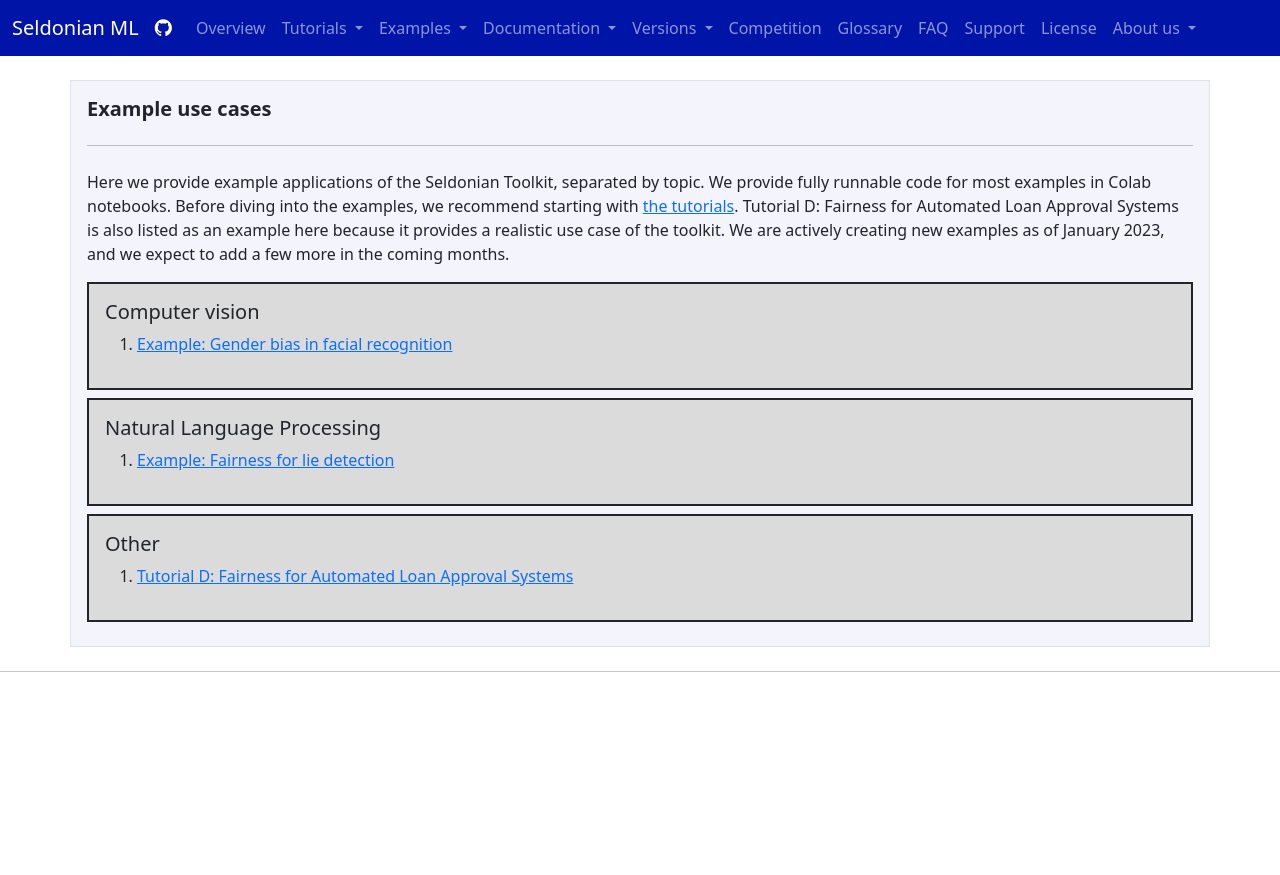
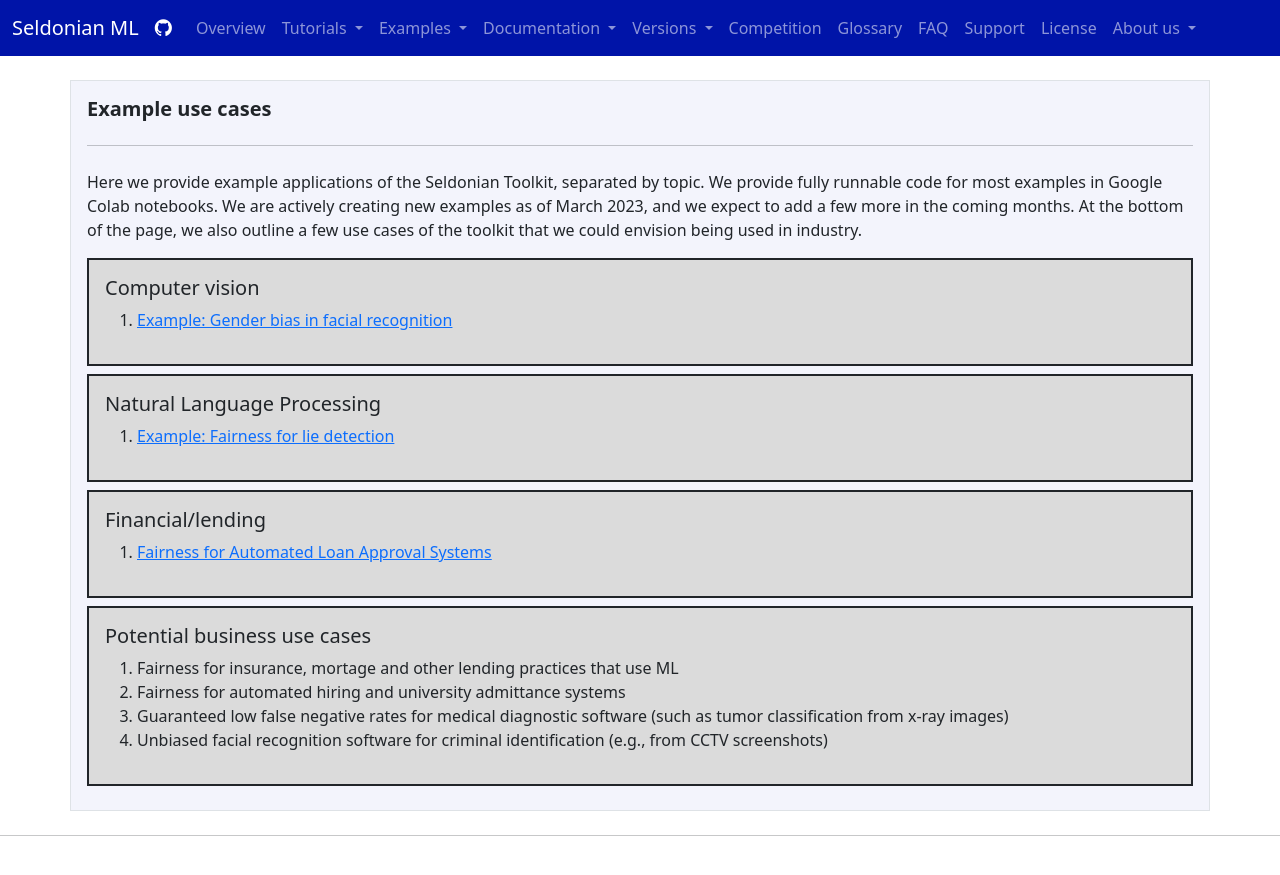
Before and after one commit to seldonian-framework/Tutorials, a Jekyll site: the page built from examples.md, in a window 1280 px wide. Shown: the top 875 px of the page. Built offline with Jekyll 4.4.1, drawn with Linux system fonts in a browser that asks for light colours; nearby versions of some CDN libraries.

Commit message:
add business use cases

```diff
--- a/examples.md
+++ b/examples.md
@@ -8,7 +8,7 @@ title: Seldonian \| Examples
 <div class="container p-3 my-4 border" style="background-color: #f3f4fc;">
     <h5 class="mb-3"><b>Example use cases</b></h5>
     <hr class="my-4">
-    <p>Here we provide example applications of the Seldonian Toolkit, separated by topic. We provide fully runnable code for most examples in Colab notebooks. Before diving into the examples, we recommend starting with <a href="{{ "/tutorials/" | relative_url}}">the tutorials</a>. Tutorial D: Fairness for Automated Loan Approval Systems is also listed as an example here because it provides a realistic use case of the toolkit. We are actively creating new examples as of January 2023, and we expect to add a few more in the coming months. </p>
+    <p>Here we provide example applications of the Seldonian Toolkit, separated by topic. We provide fully runnable code for most examples in Google Colab notebooks. We are actively creating new examples as of March 2023, and we expect to add a few more in the coming months. At the bottom of the page, we also outline a few use cases of the toolkit that we could envision being used in industry.   </p>
 
     <div class="container inset-box border border-dark border-2 p-3 my-2">
         <h5>Computer vision</h5>
@@ -31,11 +31,30 @@ title: Seldonian \| Examples
     </div>
 
     <div class="container inset-box border border-dark border-2 p-3 my-2">
-        <h5>Other </h5>
+        <h5>Financial/lending </h5>
 
         <ol>
             <li>
-                <a href="{{ "/tutorials/fair_loans_tutorial/" | relative_url}}">Tutorial D: Fairness for Automated Loan Approval Systems</a>
+                <a href="{{ "/tutorials/fair_loans_tutorial/" | relative_url}}">Fairness for Automated Loan Approval Systems</a>
+            </li>
+        </ol>
+    </div>
+
+    <div class="container inset-box border border-dark border-2 p-3 my-2">
+        <h5>Potential business use cases </h5>
+
+        <ol>
+            <li>
+                Fairness for insurance, mortage and other lending practices that use ML
+            </li>
+            <li>
+                Fairness for automated hiring and university admittance systems
+            </li>
+            <li>
+                Guaranteed low false negative rates for medical diagnostic software (such as tumor classification from x-ray images)
+            </li>
+            <li>
+                Unbiased facial recognition software for criminal identification (e.g., from CCTV screenshots)
             </li>
         </ol>
     </div>
```
